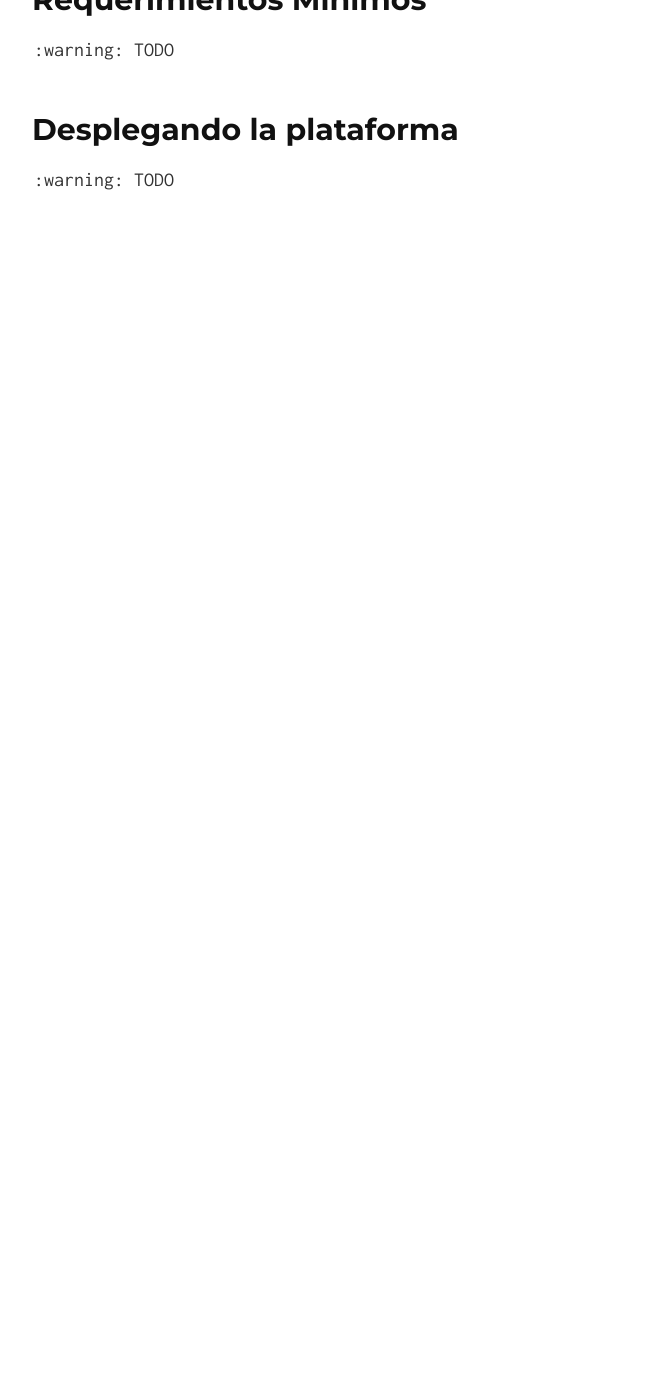
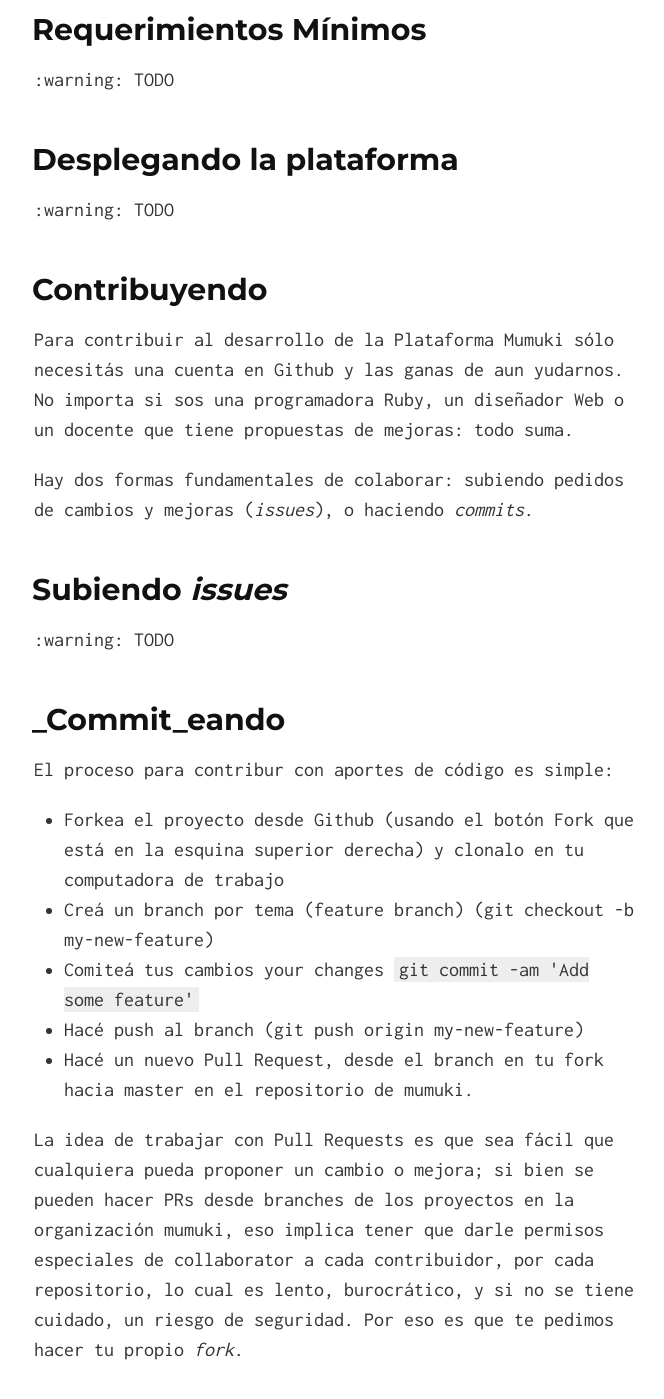
Before and after one commit to mumuki/mumuki.github.io, a Jekyll site: the page built from index.md, in a window 1280 px wide and 1400 px high, scrolled down 7485 px. Shown: the whole window, without its empty margins (306-970 px from the left). Built offline with Jekyll 4.4.1, drawn with Linux system fonts in a browser that asks for light colours; before the commit the page ends 7780 px from its top, so only the background shows below that.

Commit message:
Agregando notas sobre Pull Requests

```diff
--- a/index.md
+++ b/index.md
@@ -23,6 +23,7 @@
 * [Comenzando a desarrollar](#comenzando-a-desarrollar)
 * [Requerimientos Mínimos](#requerimientos-mnimos)
 * [Desplegando la plataforma](#desplegando-la-plataforma)
+* [Contribuyendo](#contribuyedo)
 
 ## Licencias
 
@@ -223,3 +224,25 @@
 ## Desplegando la plataforma
 
 :warning: TODO
+
+## Contribuyendo
+
+Para contribuir al desarrollo de la Plataforma Mumuki sólo necesitás una cuenta en Github y las ganas de aun yudarnos. No importa si sos una programadora Ruby, un diseñador Web o un docente que tiene propuestas de mejoras: todo suma.
+
+Hay dos formas fundamentales de colaborar: subiendo pedidos de cambios y mejoras (_issues_), o haciendo _commits_.
+
+## Subiendo _issues_
+
+:warning: TODO
+
+## _Commit_eando
+
+El proceso para contribur con aportes de código es simple:
+
+* Forkea el proyecto desde Github (usando el botón Fork que está en la esquina superior derecha) y clonalo en tu computadora de trabajo
+* Creá un branch por tema (feature branch) (git checkout -b my-new-feature)
+* Comiteá tus cambios your changes `git commit -am 'Add some feature'`
+* Hacé push al branch (git push origin my-new-feature)
+* Hacé un nuevo Pull Request, desde el branch en tu fork hacia master en el repositorio de mumuki.
+
+La idea de trabajar con Pull Requests es que sea fácil que cualquiera pueda proponer un cambio o mejora; si bien se pueden hacer PRs desde branches de los proyectos en la organización mumuki, eso implica tener que darle permisos especiales de collaborator a cada contribuidor, por cada repositorio, lo cual es lento, burocrático, y si no se tiene cuidado, un riesgo de seguridad. Por eso es que te pedimos hacer tu propio _fork_.
```
